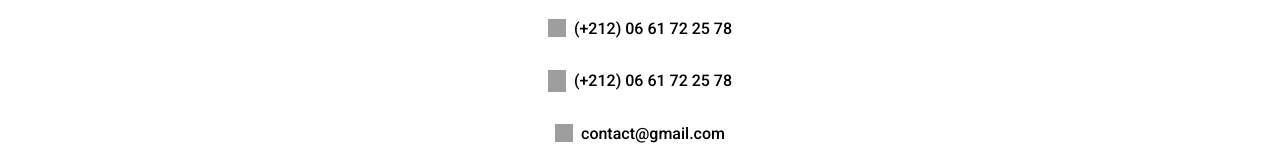
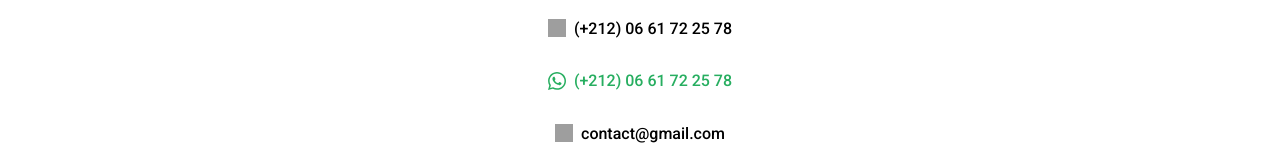
Before and after one commit to leMedi/electro-zakaria-vcard, a plain HTML site: page index.html in a window 1280 px wide. Shown: the part 244-404 px from the top of the page. Drawn offline with Linux system fonts and the light colour scheme; grey boxes are pictures that could not be loaded.

Commit message:
make whatsapp link green

```diff
--- a/index.html
+++ b/index.html
@@ -103,6 +103,10 @@
     .whatsapp {
       height: 22px;
     }
+
+    a.whatsapp-link {
+      color: #27ae60!important;
+    }
   </style>
 
   <style>
@@ -118,7 +122,7 @@
   <div id="main" class="flex-center">
     <h2>Contact Us</h2>
     <a href="tel:+212661722578"><img class="contact-icon" src="https://unpkg.com/@fortawesome/fontawesome-free@5.13.0/svgs/solid/phone-alt.svg" alt="Phone" /> (+212) 06 61 72 25 78</a>
-    <a href="https://wa.me/212661722578"><img class="contact-icon whatsapp" src="https://unpkg.com/@fortawesome/fontawesome-free@5.13.0/svgs/brands/whatsapp.svg" alt="Whatsapp" /> (+212) 06 61 72 25 78</a>
+    <a class="whatsapp-link" href="https://wa.me/212661722578"><img class="contact-icon whatsapp" src="whatsapp.svg" alt="Whatsapp" /> (+212) 06 61 72 25 78</a>
     <a href="mailto:contact@gmail.com?subject=Contact+Carte+Visit"><img class="contact-icon" src="https://unpkg.com/@fortawesome/fontawesome-free@5.13.0/svgs/solid/envelope.svg" alt="Mail" /> contact@gmail.com</a>
     <a href="https://fb.com/zaki.hamraoui"><img class="contact-icon facebook-icon" src="https://unpkg.com/@fortawesome/fontawesome-free@5.13.0/svgs/brands/facebook-f.svg" alt="Facebook" /> facebook.com/zaki.hamraoui</a>
 
```
Also changed, not shown: whatsapp.svg (added).
